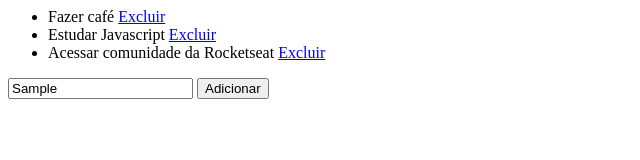
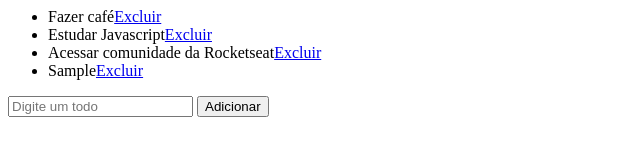
Before and after one commit to henriqueritter/rockeseat-starter, a plain HTML site: page appDeTodos/index.html in a window 1280 px wide. Both pictures are taken after typing "Sample" into the empty fields and a click on the button "Adicionar". Shown: the whole page, without its empty margins (0-640 px from the left). Drawn offline with Linux system fonts and the light colour scheme.

Commit message:
added funcoes de adicionar e excluir os itens da array

```diff
--- a/appDeTodos/index.html
+++ b/appDeTodos/index.html
@@ -6,18 +6,7 @@
     <body>
         <div id="app">
             <ul>
-                <li>
-                    Fazer café
-                    <a href="#">Excluir</a>
-                </li>
-                <li>
-                    Estudar Javascript
-                    <a href="#">Excluir</a>
-                </li>
-                <li>
-                    Acessar comunidade da Rocketseat
-                    <a href="#">Excluir</a>
-                </li>
+
             </ul>
             <input type="text" placeholder="Digite um todo">
             <button>Adicionar</button>
--- a/appDeTodos/todos.js
+++ b/appDeTodos/todos.js
@@ -1 +1,57 @@
-alert('ok');
+
+//Referenciando os elementos que serão usados
+var listElement = document.querySelector('#app ul'); //Buscando dentro da DIV com ID APP o elemento UL
+var inputElement = document.querySelector('#app input'); //Buscnado dentro da DIV do ID APP o elemento input
+var buttonElement = document.querySelector('#app button'); //Buscando dentro da div o elemento button
+
+//Array que armazena os TODOS que serao usados nos li
+var todos= [
+    'Fazer café',
+    'Estudar Javascript',
+    'Acessar comunidade da Rocketseat'
+];
+
+//Funcao que renderiza os TODOS da array cadastrado
+function renderTodos(){
+    listElement.innerHTML = ''; //Limpa o <ul> excluindo os outros TODOS ja cadastrados
+
+    for(todo of todos){       //percorre a array todos
+        var todoElement = document.createElement('li');
+        var todoText = document.createTextNode(todo);
+
+        var linkElement = document.createElement('a');
+        linkElement.setAttribute('href','#');  //a Cerquilha é para nao ter efeito nenhum no HREF
+
+        var pos = todos.indexOf(todo);   //com base no texto da array ele retorna a posicao do item para a variavel pos
+        linkElement.setAttribute('onclick', 'deleteTodo('+ pos + ')');
+            //atributo onclick do a href Excluir passando como parametro a funcao deleteTodo(posicao_da_array)
+
+        var linkText = document.createTextNode('Excluir');
+
+        linkElement.appendChild(linkText);
+
+        todoElement.appendChild(todoText);
+        todoElement.appendChild(linkElement);
+
+        listElement.appendChild(todoElement);
+    }
+}
+
+renderTodos();  //exibe a array todos
+
+function addTodo(){
+    var todoText = inputElement.value;
+
+    todos.push(todoText);
+    inputElement.value= '';
+    renderTodos();
+}
+
+buttonElement.onclick = addTodo;  //acao do botao de adicionar
+
+function deleteTodo(pos){
+    todos.splice(pos, 1); //Metodo splice remove uma quantidade de itens de uma array baseado na posicao passada;
+                    //onde array.splice(posicao, quantidade de itens)     array.splice(3, 1); removera o 4 item da array
+    renderTodos();
+
+}
```
Also changed, not shown: 1 other file.
